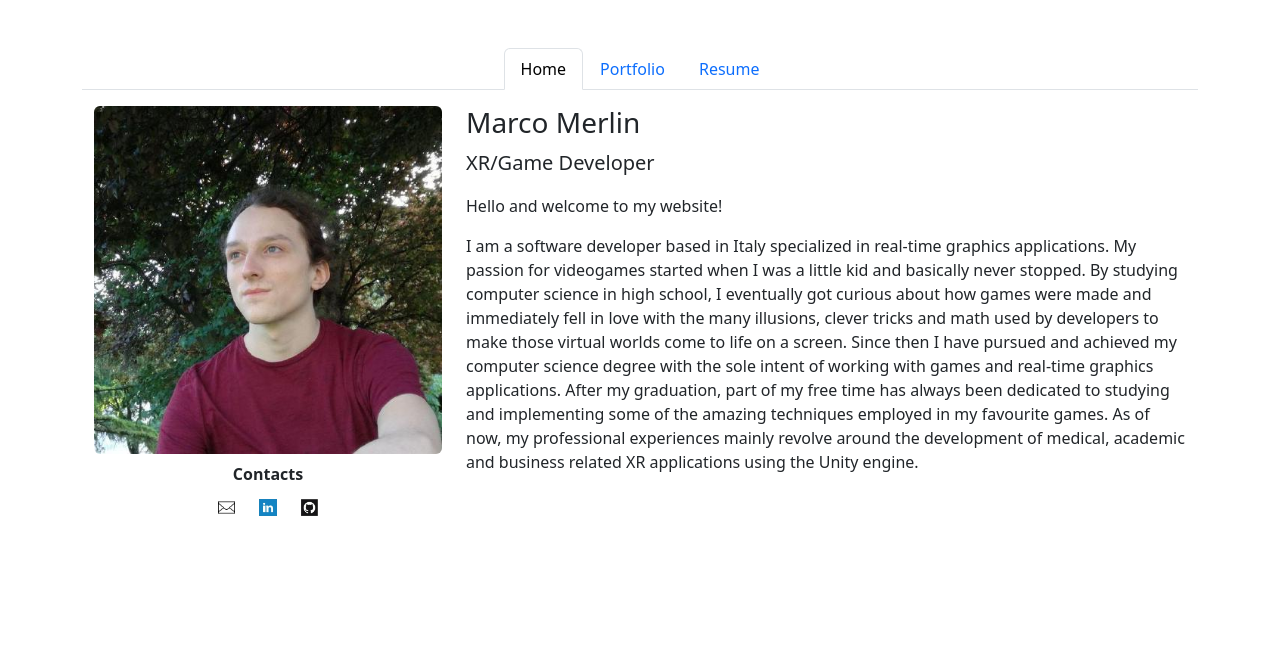
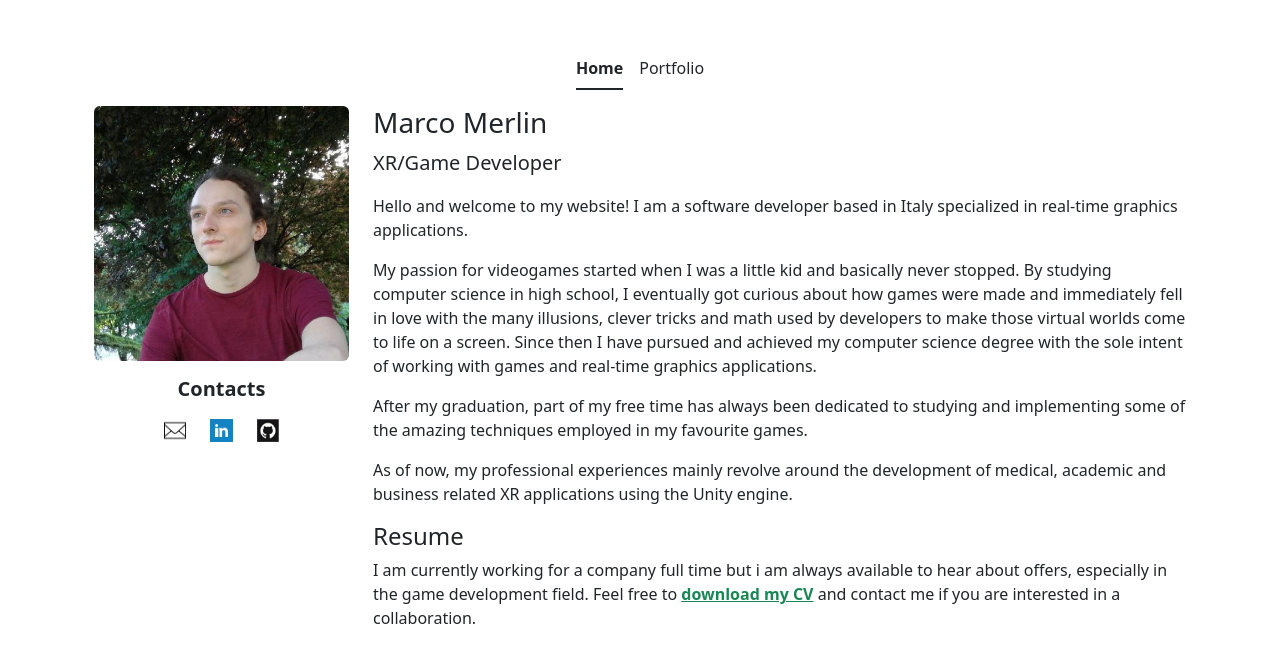
Before and after one commit to Marvash/mmerlinGameDev, a plain HTML site: page index.html in a window 1280 px wide. Drawn offline with nearby package versions, Linux system fonts and the light colour scheme.

Commit message:
Merged resume section into home + formatting

```diff
--- a/index.html
+++ b/index.html
@@ -12,38 +12,37 @@
 			<div class="col-lg-0"></div>
 			<div class="col-lg-12">
 				<nav>
-				  <div class="nav nav-tabs mb-3 justify-content-center" id="nav-tab" role="tablist">
-					<button class="nav-link active" id="nav-home-tab" data-bs-toggle="tab" data-bs-target="#nav-home" type="button" role="tab" aria-controls="nav-home" aria-selected="true">Home</button>
-					<button class="nav-link" id="nav-portfolio-tab" data-bs-toggle="tab" data-bs-target="#nav-portfolio" type="button" role="tab" aria-controls="nav-portfolio" aria-selected="false" tabindex="-1">Portfolio</button>
-					<button class="nav-link" id="nav-Resume-tab" data-bs-toggle="tab" data-bs-target="#nav-Resume" type="button" role="tab" aria-controls="nav-Resume" aria-selected="false" tabindex="-1">Resume</button>
+				  <div class="nav nav-underline mb-3 justify-content-center" id="nav-tab" role="tablist">
+					<button class="nav-link text-dark active" id="nav-home-tab" data-bs-toggle="tab" data-bs-target="#nav-home" type="button" role="tab" aria-controls="nav-home" aria-selected="true">Home</button>
+					<button class="nav-link text-dark" id="nav-portfolio-tab" data-bs-toggle="tab" data-bs-target="#nav-portfolio" type="button" role="tab" aria-controls="nav-portfolio" aria-selected="false" tabindex="-1">Portfolio</button>
 				  </div>
 				</nav>
 				<div class="tab-content" id="nav-tabContent">
 				  <div class="tab-pane fade active show" id="nav-home" role="tabpanel" aria-labelledby="nav-home-tab">
 					<div class="container">
 						<div class="row">
-							<div class="col-md-4 pb-4">
+							<div class="col-md-3 pb-4">
 								<div class="row">
 									<div class="col-md-0 col-3"></div>
 									<div class="col-md-12 col-6"><img src="./assets/imgs/propic.jpg" class="img-fluid rounded mx-auto d-block" alt="propic"></div>
 									<div class="col-md-0 col-3"></div>
 								</div>
-								<div class="row pt-2">
+								<div class="row mt-3">
 									<div class="col-md-0 col-3"></div>
 									<div class="col-md-12 col-6">
-										<p class="mb-2 text-center"><strong>Contacts</strong></p>
+										<p class="mb-3 text-center h5"><strong>Contacts</strong></p>
 										<div class="row">
-											<div class="col-1 col-sm-2 col-lg-3 col-xl-4"></div>
+											<div class="col-1 col-sm-3 col-md-1 col-lg-2 col-xl-3 col-xxl-3"></div>
 											<div class="col"><a href="mailto:marcusmerlin@gmail.com"><img src="./assets/imgs/mail.png" class="img-fluid" alt="mail"></a></div>
 											<div class="col"><a href="https://www.linkedin.com/in/marco-merlin-3785b6136/"><img src="./assets/imgs/linkedin.png" class="img-fluid" alt="linkedin"></a></div>
 											<div class="col"><a href="https://github.com/Marvash"><img src="./assets/imgs/github.png" class="img-fluid" alt="github"></a></div>
-											<div class="col-1 col-sm-2 col-lg-3 col-xl-4"></div>
+											<div class="col-1 col-sm-3 col-md-1 col-lg-2 col-xl-3 col-xxl-3"></div>
 										</div>
 									</div>
 									<div class="col-md-0 col-3"></div>
 								</div>
 							</div>
-							<div class="col-md-8">
+							<div class="col-md-9">
 								<div class="row">
 									<div class="col">
 									<h3>Marco Merlin</h3>
@@ -55,14 +54,20 @@
 								<div class="row">
 									<p>
 										Hello and welcome to my website!
+										I am a software developer based in Italy specialized in real-time graphics applications.
 									</p>
 									<p>
-										I am a software developer based in Italy specialized in real-time graphics applications.
-										My passion for videogames started when I was a little kid and basically never stopped.
-										By studying computer science in high school, I eventually got curious about how games were made and immediately fell in love with the many illusions, clever tricks and math used by developers to make those virtual worlds come to life on a screen.
-										Since then I have pursued and achieved my computer science degree with the sole intent of working with games and real-time graphics applications.
+										My passion for videogames started when I was a little kid and basically never stopped. By studying computer science in high school, I eventually got curious about how games were made and immediately fell in love with the many illusions, clever tricks and math used by developers to make those virtual worlds come to life on a screen. Since then I have pursued and achieved my computer science degree with the sole intent of working with games and real-time graphics applications.
+									</p>
+									<p>
 										After my graduation, part of my free time has always been dedicated to studying and implementing some of the amazing techniques employed in my favourite games.
+									</p>
+									<p>
 										As of now, my professional experiences mainly revolve around the development of medical, academic and business related XR applications using the Unity engine.
+									</p>
+									<h4>Resume</h4>
+									<p>
+										I am currently working for a company full time but i am always available to hear about offers, especially in the game development field. Feel free to <strong><a class="link-success" href="./assets/cv/CVMarcoMerlineng.pdf">download my CV</a></strong> and contact me if you are interested in a collaboration.
 									</p>
 								</div>
 							</div>
@@ -85,7 +90,7 @@
 										Working to this project allowed me to learn, study and experiment with many game dev related concepts like programming patterns in the context of games, procedural generation algorithms, game physics with fixed timestep, game engine architectures and mesh generation to name a few.
 										The main features of this prototype are multithreaded procedural terrain generation, procedural biomes, block interaction (breaking and placing), crafting, tools and three different movement modes (Normal, Fly, Fly no collisions).
 									</p>
-									<a href="https://github.com/Marvash/MCDemo/releases">Link to project</a>
+									<strong><a class="link-success" href="https://github.com/Marvash/MCDemo/releases">Link to project</a></strong>
 								</div>
 							</div>
 							<div class="col-lg-6 mb-2">
@@ -133,7 +138,7 @@
 										This game is still a work in progress and only few of the mechanics described above are implemented.
 										The main features currently implemented are asteroid mining, mineral random drop and collection, mineral selling, procedural asteroid distribution, progressively harder enemies and multiple weapons.
 									</p>
-									<a href="https://github.com/Marvash/SpaceMiner">Link to project</a>
+									<strong><a class="link-success" href="https://github.com/Marvash/SpaceMiner">Link to project</a></strong>
 								</div>
 							</div>
 							<div class="col-lg-6 mb-2 order-lg-1">
@@ -182,7 +187,7 @@
 								</div>
 								<div class="row">
 									<p>
-										In my professional career I had the chance to develop many different XR applications in the academic, rehabilitation and business field. I developed both mixed reality and virtual reality applications in singleplayer and multiplayer settings.
+										In my professional career I had the chance to develop many different XR applications in the academic, medical and business field. I developed both mixed reality and virtual reality applications in singleplayer and multiplayer settings.
 										All these applications were developed using Unity for both standalone devices and PC VR.
 									</p>
 									<p>
@@ -220,15 +225,6 @@
 					  </div>
 				  </div>
 				  </div>
-				  <div class="tab-pane fade" id="nav-Resume" role="tabpanel" aria-labelledby="nav-Resume-tab">
-					  <div class="row">
-						<div class="col-0 col-lg-3"></div>
-						  <div class="col-12 col-lg-6">
-								<p>I am currently working for a company full time but i am always available to hear about offers, especially in the game development field. Feel free to download my <a href="./assets/cv/CVMarcoMerlineng.pdf">CV</a> and contact me if you are interested in a collaboration.</p>
-						  </div>
-						<div class="col-0 col-lg-3"></div>
-					  </div>
-				  </div>
 				</div>
 			</div>
 			<div class="col-lg-0"></div>
```
